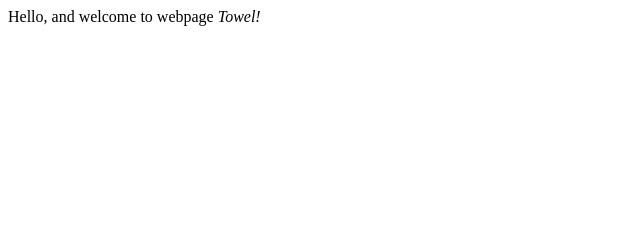
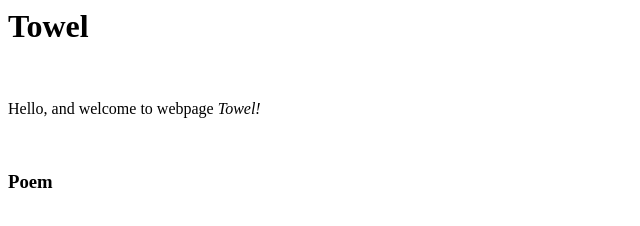
Before and after one commit to aa100445/Towel, a plain HTML site: page index.html in a window 1280 px wide. Shown: the whole page, without its empty margins (0-640 px from the left). Drawn offline with Linux system fonts and the light colour scheme.

Commit message:
Update index.html

```diff
--- a/index.html
+++ b/index.html
@@ -1,7 +1,12 @@
 <html>
 <head>
 <body>
+  <h1>Towel</h1>
+  <br>
 <p>Hello, and welcome to webpage <em>Towel!</em></p>
+  <br>
+  <h3>Poem</h3>
+  <br>
 </body>
 </head>
 </html>
```
